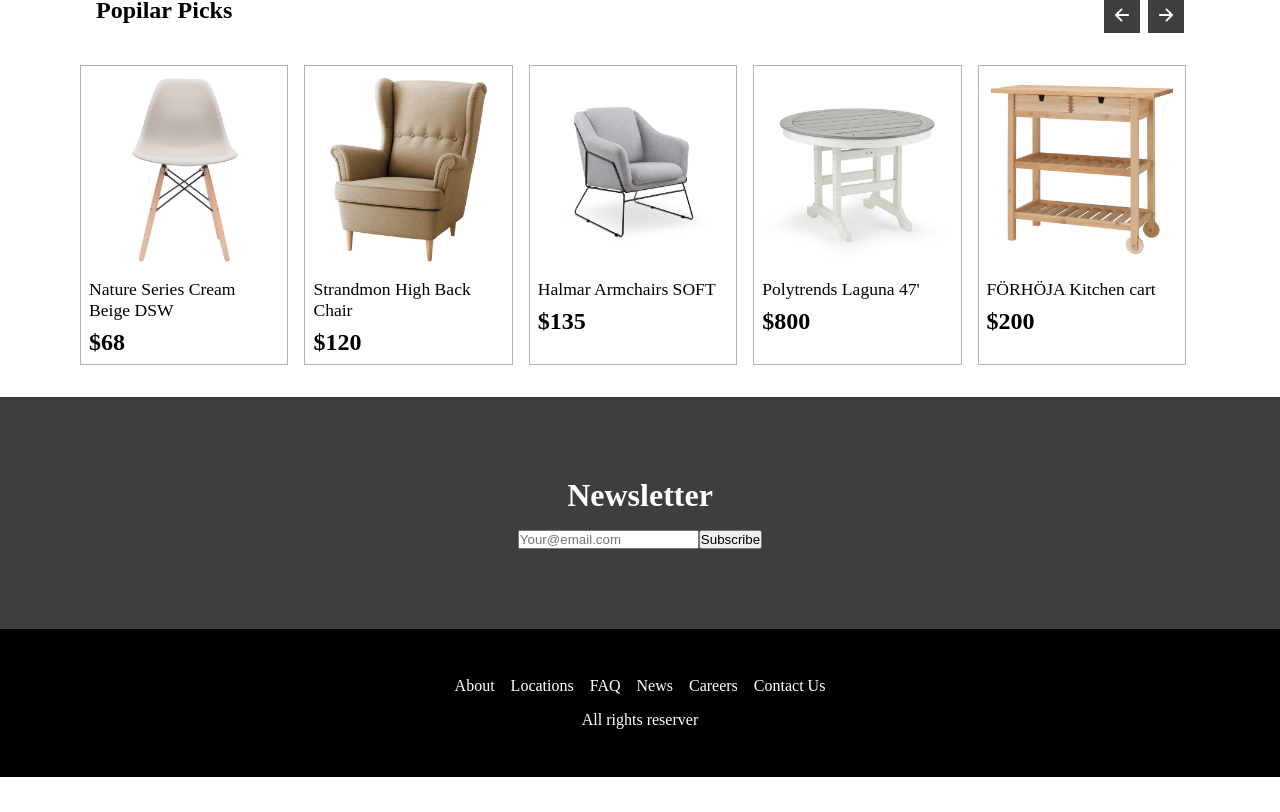
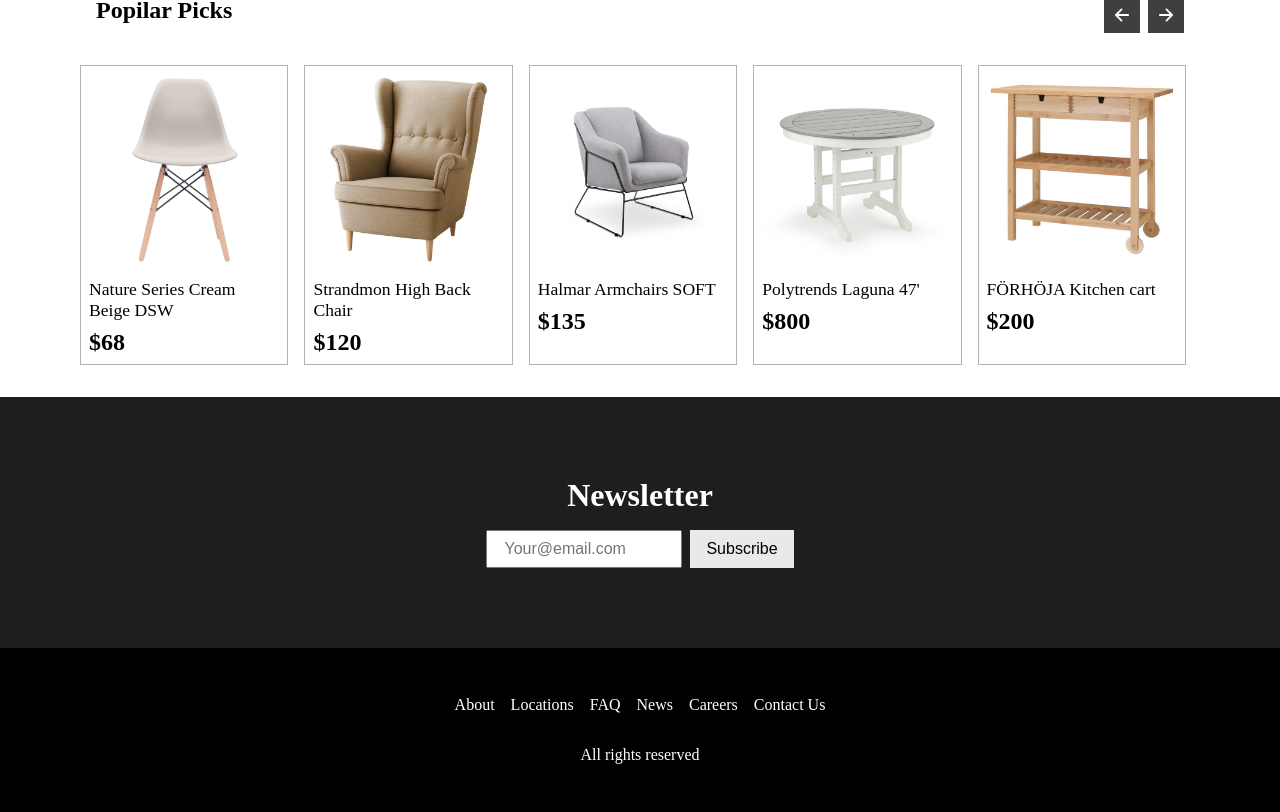
Before and after one commit to OnigiriKing/kumo-market, a React (Create React App) app: page /product/1 in a window 1280 px wide. Shown: the part 835-1647 px from the top of the page. Before the commit the page ends 1612 px from the top, so only its background shows below. Built offline with nearby package versions, Linux system fonts and the light colour scheme.

Commit message:
Footer update

```diff
--- a/src/pages/footerPage/components/FooterNav.jsx
+++ b/src/pages/footerPage/components/FooterNav.jsx
@@ -22,7 +22,7 @@ export default function FooterNav() {
            <a href="#">Contact Us</a>
          </li>
        </ul>
-       <div>All rights reserver</div>
+       <div>All rights reserved</div>
      </div>
    );
 }
--- a/src/styles/footerStyle/_footer.scss
+++ b/src/styles/footerStyle/_footer.scss
@@ -32,14 +32,38 @@ display: flex;
   align-items: center;
   justify-content: center;
   gap: 1rem;
-  background-color: #3e3e3e;
+  background-color: #1e1e1e;
   width: 100%;
   padding: 5rem 0;
+
+  div {
+    display: flex;
+    gap: .5rem;
+  }
+
+  input {
+    width: 10rem;
+  }
+
+  button {
+    background-color: $mainGrey;
+    border: none;
+    cursor: pointer;
+
+    &:hover {
+      opacity: 0.9;
+    }
+  }
+
+  button, input {
+    padding: .5rem 1rem;
+    font-size: 1rem;
+  }
 }
 .footer-nav-screen {
   justify-content: center;
   align-items: center;
   padding: 3rem 0;
-  gap: 1rem;
+  gap: 2rem;
   background-color: #000;
 }
```
Also changed, not shown: src/dist/style.css, 1 other file (tests, documents, lock files or other folders).
